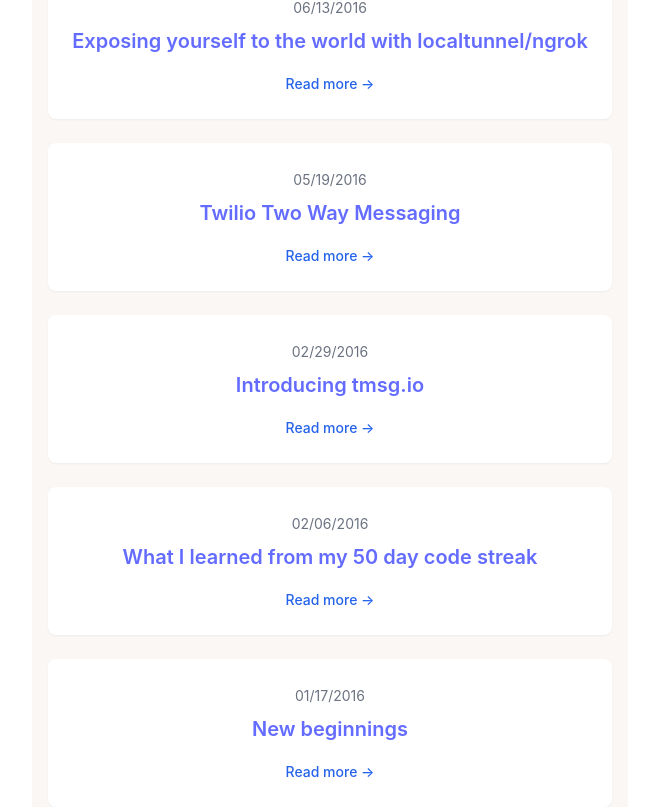
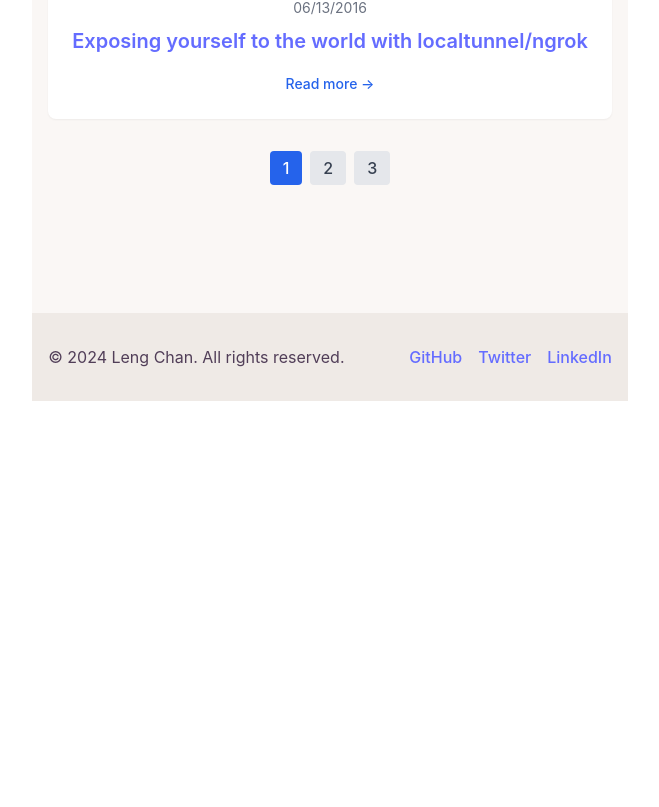
Before and after one commit to LengChan/leng-chan, a Vue app: page /blog in a window 1280 px wide. Shown: the part 893-1700 px from the top of the page, without its empty margins (310-969 px from the left). After the commit the page ends 1326 px from the top, so only its background shows below. Built offline with nearby package versions, Linux system fonts and the light colour scheme.

Commit message:
blog分页

```diff
--- a/src/components/Blog.vue
+++ b/src/components/Blog.vue
@@ -5,7 +5,7 @@
 
     <div class="space-y-6">
       <article
-        v-for="post in posts"
+        v-for="post in paginatedPosts"
         :key="post.id"
         class="bg-white rounded-lg shadow-sm hover:shadow-md transition-shadow duration-200"
       >
@@ -35,17 +35,28 @@
       </article>
     </div>
 
-    <div class="mt-8 flex justify-center">
+    <div class="mt-8 flex justify-center space-x-2">
+      <button
+        v-for="page in totalPages"
+        :key="page"
+        @click="changePage(page)"
+        :class="[
+          'px-3 py-1 rounded',
+          currentPage === page
+            ? 'bg-blue-600 text-white'
+            : 'bg-gray-200 text-gray-700 hover:bg-gray-300'
+        ]"
+      >
+        {{ page }}
+      </button>
     </div>
-
   </div>
 </template>
 
 <script>
 export default {
   data() {
-    return {
-      posts: [
+    const blogPosts = [
       {
         id: 15,
         slug: 'railsconf-2019',
@@ -202,6 +213,26 @@ export default {
         }
       }
     ]
+    return {
+      currentPage: 1,
+      postsPerPage: 5,
+      posts: blogPosts,
+    };
+  },
+  computed: {
+    paginatedPosts() {
+      const start = (this.currentPage - 1) * this.postsPerPage;
+      const end = start + this.postsPerPage;
+      return this.posts.slice(start, end);
+    },
+    totalPages() {
+      console.log(this.posts)
+      return Math.ceil(this.posts.length / this.postsPerPage);
+    }
+  },
+  methods: {
+    changePage(page) {
+      this.currentPage = page;
     }
   }
 }
```
Lines whose indentation alone changed are shown as unchanged.
